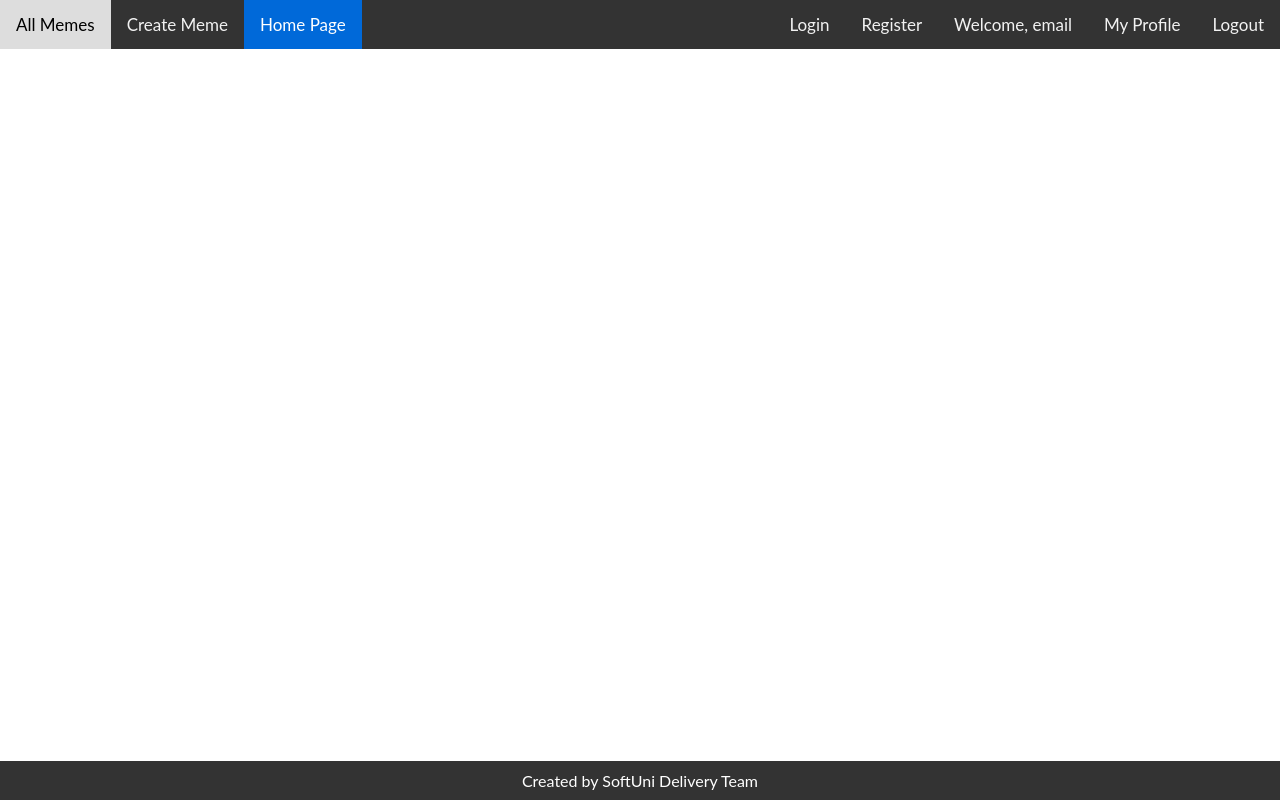
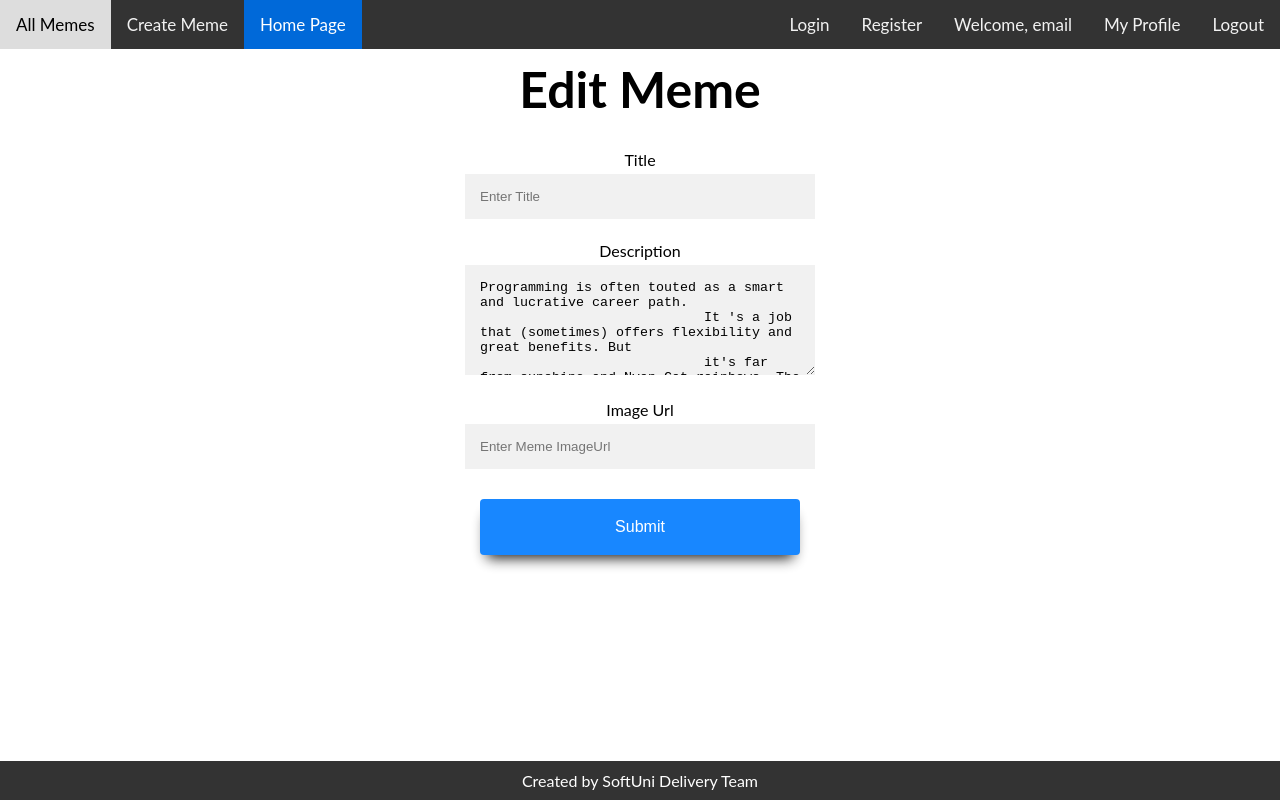
Before and after one commit to Martin322s/meme-lounge, a React (Create React App) app: page /edit in a window 1280 px wide. Built offline with nearby package versions, Linux system fonts and the light colour scheme.

Commit message:
edit component

```diff
--- a/src/App.js
+++ b/src/App.js
@@ -6,6 +6,7 @@ import { Login } from './components/Login';
 import { Register } from './components/Register';
 import { Catalog } from './components/Catalog';
 import { Create } from './components/Create';
+import { Edit } from './components/Edit';
 
 function App() {
 	return (
@@ -19,6 +20,7 @@ function App() {
 						<Route path="/register" element={<Register />} />
 						<Route path="/catalog" element={<Catalog />} />
 						<Route path="/create-meme" element={<Create />} />
+						<Route path="/edit" element={<Edit />} />
 					</Routes>
 				</main>
 			</div>
--- /dev/null
+++ b/src/components/Edit.js
@@ -0,0 +1,44 @@
+export const Edit = () => {
+    return (
+        <section id="edit-meme">
+            <form id="edit-form">
+                <h1>Edit Meme</h1>
+                <div className="container">
+                    <label htmlFor="title">Title</label>
+                    <input
+                        id="title"
+                        type="text"
+                        placeholder="Enter Title"
+                        name="title"
+                    />
+                    <label htmlFor="description">Description</label>
+                    <textarea
+                        id="description"
+                        placeholder="Enter Description"
+                        name="description"
+                        defaultValue={
+                            `Programming is often touted as a smart and lucrative career path.
+                            It 's a job that (sometimes) offers flexibility and great benefits. But
+                            it's far from sunshine and Nyan Cat rainbows. The hours are long. The
+                            mistakes are frustrating. And your eyesight is almost guaranteed to suffer.
+                            These memes cover most of the frustration (and funny moments) of programming.
+                            At least we can laugh through the pain.`
+                        }
+                    />
+                    <label htmlFor="imageUrl">Image Url</label>
+                    <input
+                        id="imageUrl"
+                        type="text"
+                        placeholder="Enter Meme ImageUrl"
+                        name="imageUrl"
+                    />
+                    <input
+                        type="submit"
+                        className="registerbtn button"
+                        defaultValue="Edit Meme"
+                    />
+                </div>
+            </form>
+        </section>
+    );
+};
```
Also changed, not shown: index.html (+0 -23 lines).
